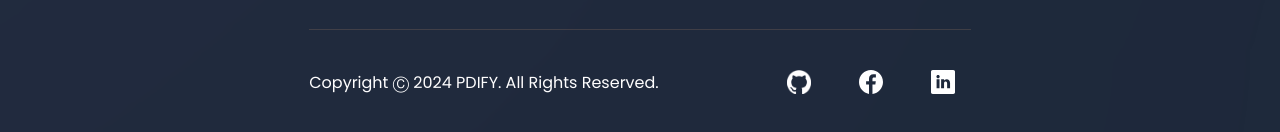
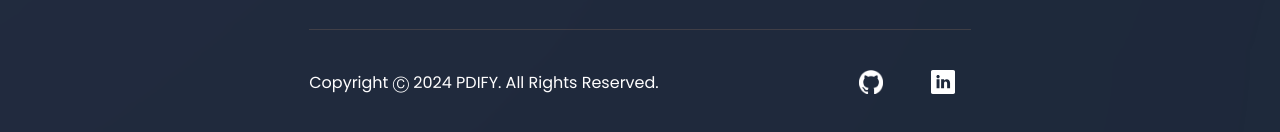
Before and after one commit to pizzusoft/pdify-web2, a React (Vite) app: page /#/ in a window 1280 px wide. Shown: the part 2256-2388 px from the top of the page. Built offline with nearby package versions, Linux system fonts and the light colour scheme.

Commit message:
update links

```diff
--- a/src/constants/index.js
+++ b/src/constants/index.js
@@ -68,11 +68,11 @@ export const socialMedia = [
         icon: GithubIcon,
         link: "https://github.com/pizzusoft/pdify/",
     },
-    {
-        id: "social-media-2",
-        icon: FacebookIcon,
-        link: "https://www.facebook.com/shariar.kabir.27",
-    },
+    // {
+    //     id: "social-media-2",
+    //     icon: FacebookIcon,
+    //     link: "https://www.facebook.com/shariar.kabir.27",
+    // },
     {
         id: "social-media-4",
         icon: LinkedInIcon,
```
